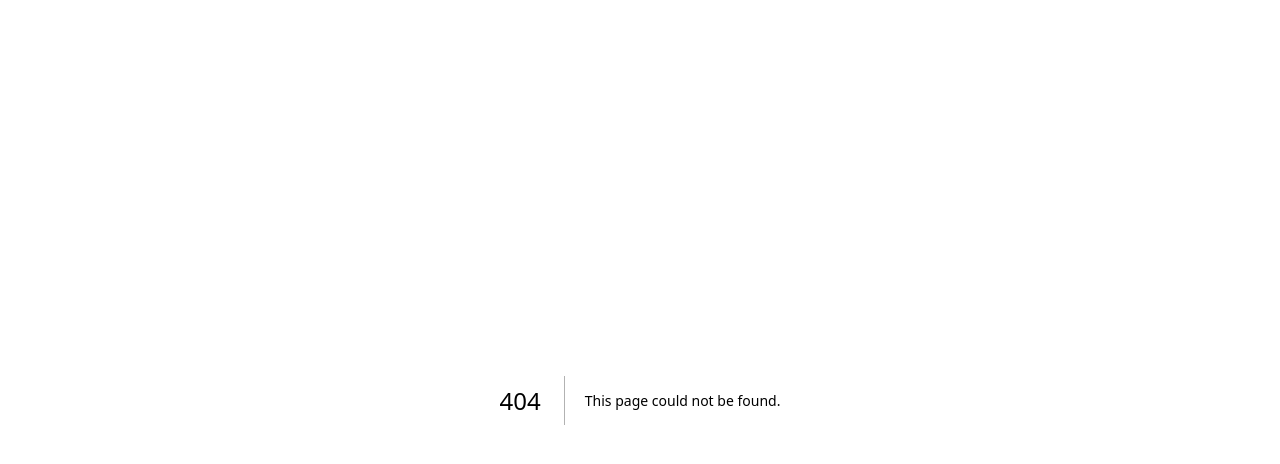
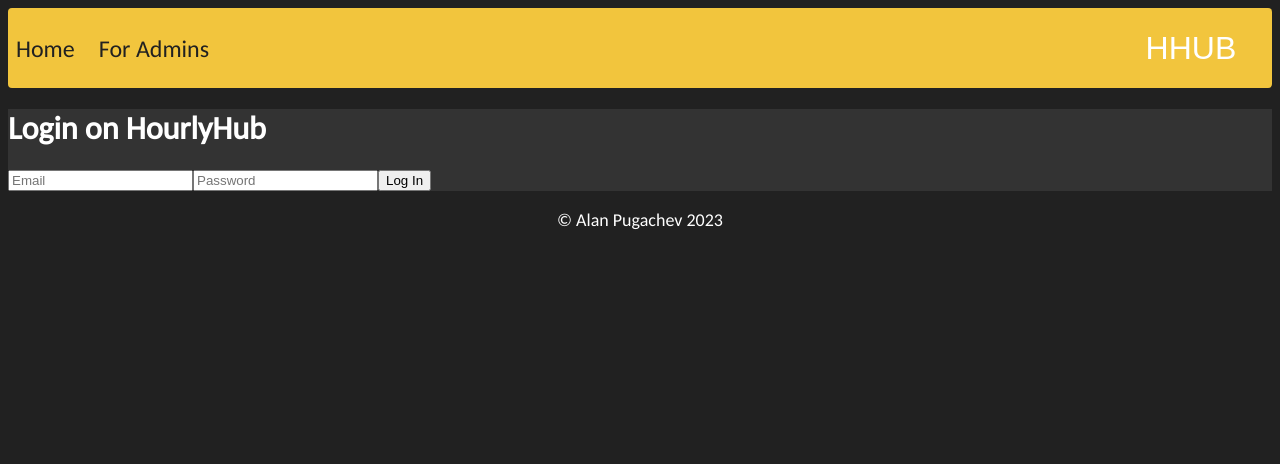
Before and after one commit to alanpugachev/Graduation-Work, a Next.js app in the folder ftenext/: page /login in a window 1280 px wide. Before the commit this address had no page. Shown: the top 464 px of the page. Built offline with nearby package versions, Linux system fonts and the light colour scheme.

Commit message:
Add jwt login

```diff
--- a/ftenext/components/Navbar/Navbar.tsx
+++ b/ftenext/components/Navbar/Navbar.tsx
@@ -8,9 +8,6 @@ const Navbar: React.FC = () => {
       <div className={styles.links}>
         <Link href="/" className={styles.item}>
           Home
-        </Link>
-        <Link href="/register" className={styles.item}>
-          Register
         </Link>
         <Link href="/admin" className={styles.item}>
           For Admins
--- a/ftenext/package.json
+++ b/ftenext/package.json
@@ -19,6 +19,7 @@
     "next": "13.3.2",
     "react": "18.2.0",
     "react-dom": "18.2.0",
+    "react-hook-form": "^7.43.9",
     "sass": "^1.62.1",
     "typescript": "5.0.4"
   }
--- /dev/null
+++ b/ftenext/src/pages/login/index.tsx
@@ -0,0 +1,50 @@
+import { Inter } from 'next/font/google';
+import Layout from '../../../components/Layout/Layout';
+import { useRouter } from 'next/router';
+import { useForm } from 'react-hook-form';
+import styles from './Login.module.scss';
+import { SyntheticEvent, useState } from 'react';
+
+interface LoginPageProps {
+}
+
+const LoginPage: React.FC<LoginPageProps> = ({}) => {
+  const [email, setEmail] = useState('');
+  const [password, setPassword] = useState('');
+
+  const submit = async (e: SyntheticEvent) => {
+    e.preventDefault();
+
+    await fetch(`${process.env.NEXT_PUBLIC_API_URL}/login`, {
+      method: 'POST',
+      headers: {'Content-Type': 'application/json'},
+      credentials: 'include',
+      body: JSON.stringify({
+        email,
+        password,
+      }),
+    });
+  }
+
+  return (
+    <Layout pageTitle='Login'>
+      <div className={styles.form}>
+        <form onSubmit={submit}>
+          <h1>Login on HourlyHub</h1>
+
+          <input type='email' className={styles.input} placeholder='Email' required
+            onChange={e => setEmail(e.target.value)}
+          />
+
+          <input type='password' className={styles.input} placeholder='Password' required
+            onChange={e => setPassword(e.target.value)}
+          />
+
+          <button className={styles.loginButton} type='submit'>Log In</button>
+        </form>
+      </div>
+    </Layout>
+  );
+};
+
+export default LoginPage;
--- a/ftenext/src/pages/register/index.tsx
+++ b/ftenext/src/pages/register/index.tsx
@@ -76,7 +76,7 @@ const RegisterPage: React.FC = () => {
     <Layout pageTitle="Register">
       <div className={styles.container}>
         <div className={styles.form}>
-          <h1>Register in HourlyHub</h1>
+          <h1>Register on HourlyHub</h1>
 
           {submitStatus === 'success' && <p className={styles.success}>{message}</p>}
           {submitStatus === 'error' && <p className={styles.error}>{message}</p>}
```
Also changed, not shown: ftenext/src/pages/index.tsx (+8 -11 lines), ftenext/src/pages/user/index.tsx (+0 -19 lines), ftenext/src/pages/login/Login.module.scss (added), 1 other file (tests, documents, lock files or other folders).
